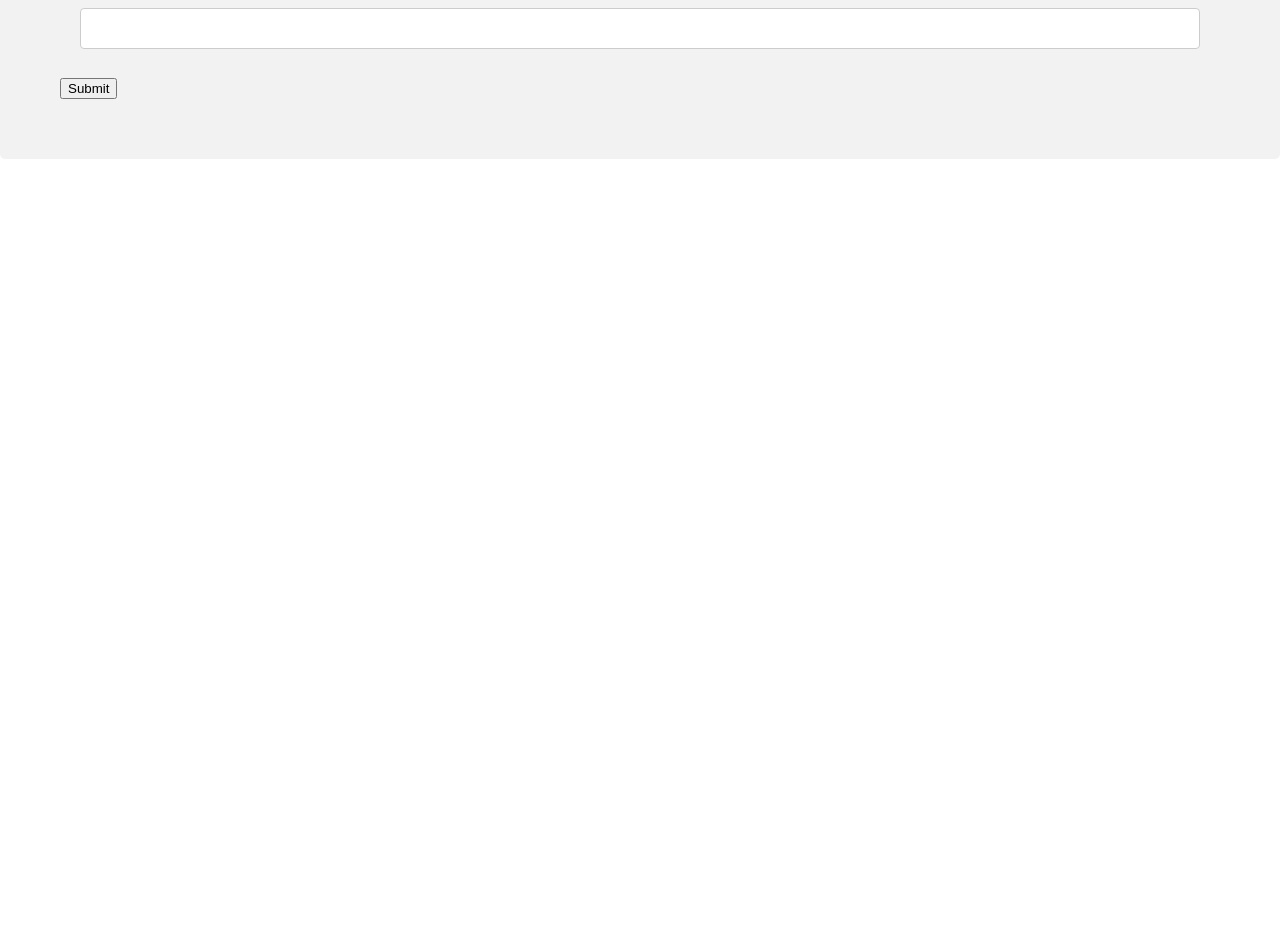
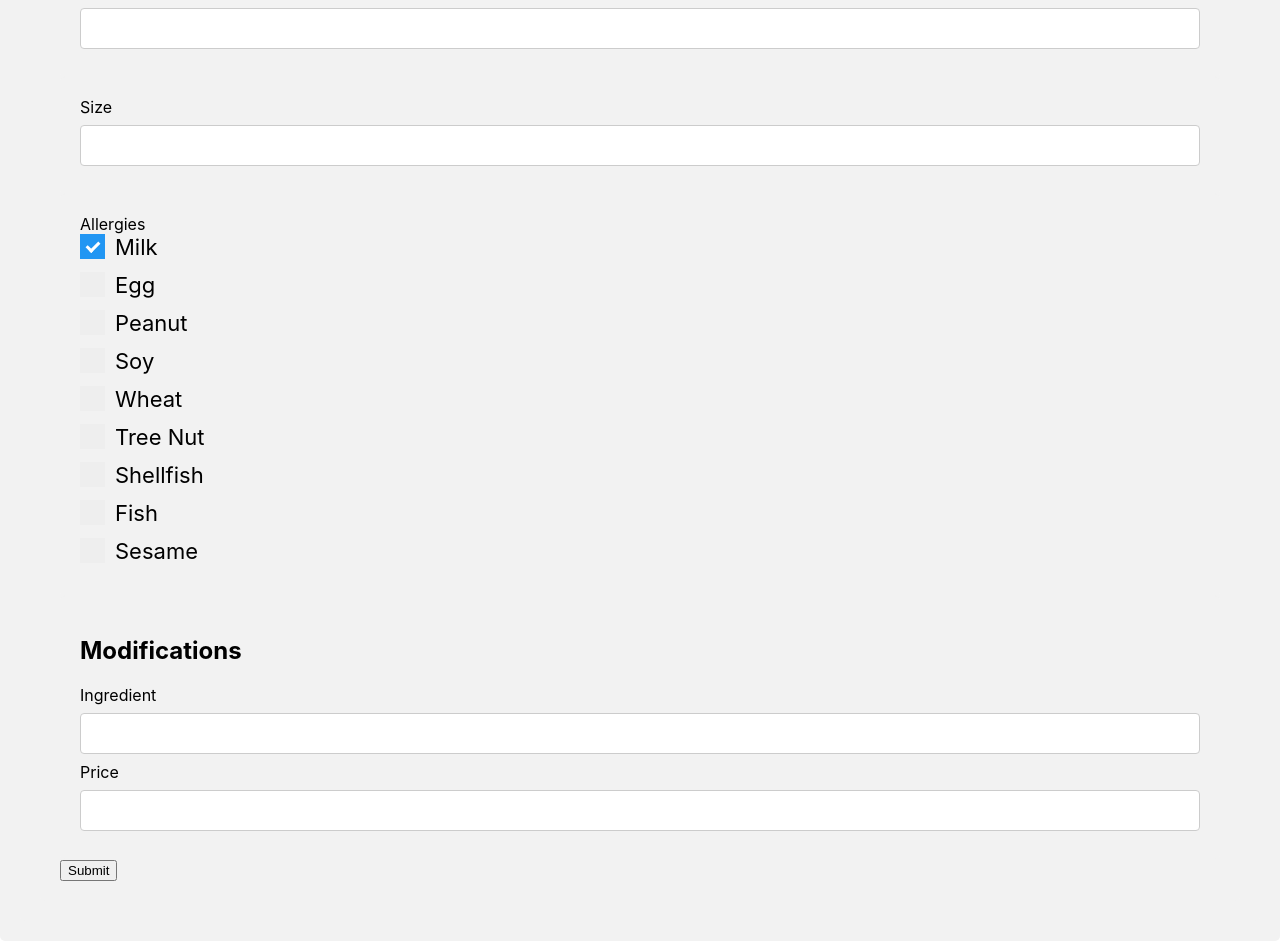
Before and after one commit to jsapp21/simple-point-of-sale, a React (Create React App) app in the folder simple-pos-frontend/: page / in a window 1280 px wide. Shown: the part 840-1781 px from the top of the page. Before the commit the page ends 999 px from the top, so only its background shows below. Built offline with nearby package versions, Linux system fonts and the light colour scheme.

Commit message:
product form

```diff
--- /dev/null
+++ b/simple-pos-frontend/src/components/Allergies.js
@@ -0,0 +1,50 @@
+import React from 'react';
+
+const Allergies = () => {
+
+    return (
+        <div>
+
+            <label>Allergies</label>
+            <label className="container">Milk
+                <input type="checkbox" checked="checked"></input>
+                <span className="checkmark"></span>
+            </label>
+            <label className="container">Egg
+                <input type="checkbox" checked=""></input>
+                <span className="checkmark"></span>
+            </label>
+            <label className="container">Peanut
+                <input type="checkbox" checked=""></input>
+                <span className="checkmark"></span>
+            </label>
+            <label className="container">Soy
+                <input type="checkbox" checked=""></input>
+                <span className="checkmark"></span>
+            </label>
+            <label className="container">Wheat
+                <input type="checkbox" checked=""></input>
+                <span className="checkmark"></span>
+            </label>
+            <label className="container">Tree Nut
+                <input type="checkbox" checked=""></input>
+                <span className="checkmark"></span>
+            </label>
+            <label className="container">Shellfish
+                <input type="checkbox" checked=""></input>
+                <span className="checkmark"></span>
+            </label>
+            <label className="container">Fish
+                <input type="checkbox" checked=""></input>
+                <span className="checkmark"></span>
+            </label>
+            <label className="container">Sesame
+                <input type="checkbox" checked=""></input>
+                <span className="checkmark"></span>
+            </label>
+
+        </div>
+    );
+}
+
+export default Allergies;
--- /dev/null
+++ b/simple-pos-frontend/src/components/Modifications.js
@@ -0,0 +1,18 @@
+import React from 'react';
+
+const Modifications = () => {
+
+    return (
+        <div>
+
+            <h2>Modifications</h2>
+            <label>Ingredient</label>
+            <input type="text" name="ingredient"></input>
+            <label>Price</label>
+            <input type="text" name="price"></input>
+
+        </div>
+    );
+}
+
+export default Modifications;
--- a/simple-pos-frontend/src/components/ProductContainer.js
+++ b/simple-pos-frontend/src/components/ProductContainer.js
@@ -1,7 +1,11 @@
 import React from 'react';
-import Product from '../components/Product.js';
+import Product from '../components/Product';
 import Category from '../components/Category';
 import Ingredients from '../components/Ingredients';
+import Size from '../components/Size';
+import Allergies from '../components/Allergies';
+import Modifications from '../components/Modifications';
+
 
 const ProductContainer = () => {
 
@@ -13,6 +17,9 @@ const ProductContainer = () => {
                 <Category />
                 <Product />
                 <Ingredients />
+                <Size />
+                <Allergies />
+                <Modifications />
             </form>
 
             <button>Submit</button>
--- /dev/null
+++ b/simple-pos-frontend/src/components/Size.js
@@ -0,0 +1,15 @@
+import React from 'react';
+
+const Size = () => {
+
+    return (
+        <div>
+
+            <label for="size">Size</label>
+            <input type="text" name="size"></input>
+
+        </div>
+    );
+}
+
+export default Size;
--- a/simple-pos-frontend/src/index.css
+++ b/simple-pos-frontend/src/index.css
@@ -1,5 +1,5 @@
 body {
-  margin: 0;
+  margin: 0 auto;
   font-family: -apple-system, BlinkMacSystemFont, 'Segoe UI', 'Roboto', 'Oxygen',
     'Ubuntu', 'Cantarell', 'Fira Sans', 'Droid Sans', 'Helvetica Neue',
     sans-serif;
@@ -55,3 +55,71 @@ div {
   background-color: #f2f2f2;
   padding: 20px;
 }
+
+/* The container */
+.container {
+  display: block;
+  position: relative;
+  padding-left: 35px;
+  margin-bottom: 12px;
+  cursor: pointer;
+  font-size: 22px;
+  -webkit-user-select: none;
+  -moz-user-select: none;
+  -ms-user-select: none;
+  user-select: none;
+}
+
+/* Hide the browser's default checkbox */
+.container input {
+  position: absolute;
+  opacity: 0;
+  cursor: pointer;
+  height: 0;
+  width: 0;
+}
+
+/* Create a custom checkbox */
+.checkmark {
+  position: absolute;
+  top: 0;
+  left: 0;
+  height: 25px;
+  width: 25px;
+  background-color: #eee;
+}
+
+/* On mouse-over, add a grey background color */
+.container:hover input ~ .checkmark {
+  background-color: #ccc;
+}
+
+/* When the checkbox is checked, add a blue background */
+.container input:checked ~ .checkmark {
+  background-color: #2196F3;
+}
+
+/* Create the checkmark/indicator (hidden when not checked) */
+.checkmark:after {
+  content: "";
+  position: absolute;
+  display: none;
+}
+
+/* Show the checkmark when checked */
+.container input:checked ~ .checkmark:after {
+  display: block;
+}
+
+/* Style the checkmark/indicator */
+.container .checkmark:after {
+  left: 9px;
+  top: 5px;
+  width: 5px;
+  height: 10px;
+  border: solid white;
+  border-width: 0 3px 3px 0;
+  -webkit-transform: rotate(45deg);
+  -ms-transform: rotate(45deg);
+  transform: rotate(45deg);
+}
```
